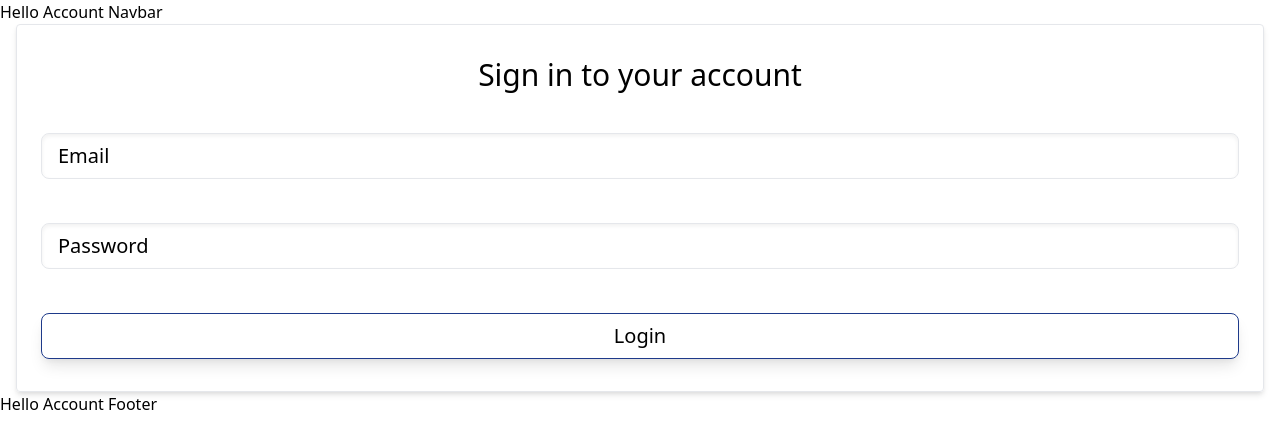
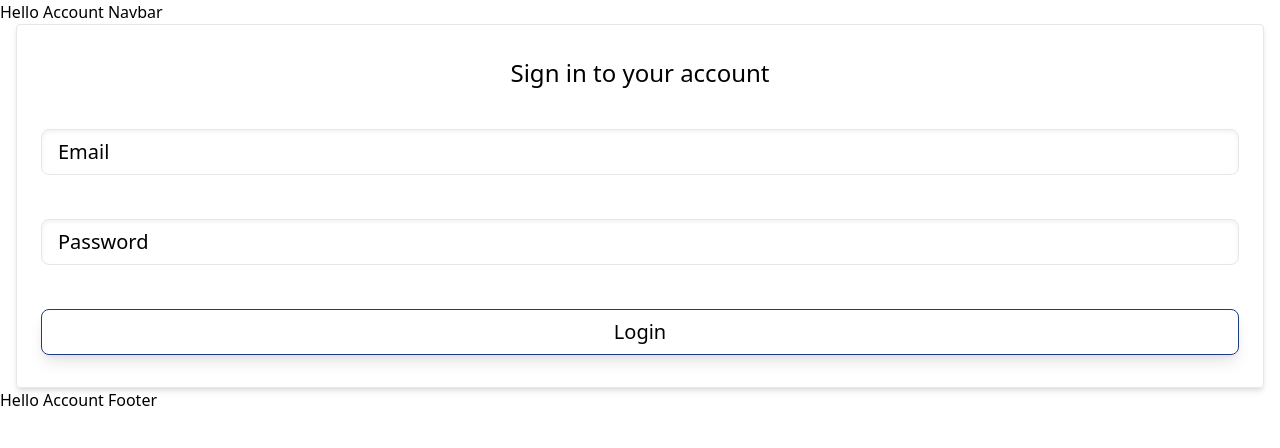
Before and after one commit to BlackCubes/foodtrucks-django-react, a React (Create React App) app in the folder frontend/: page /login in a window 1280 px wide. Shown: the top 448 px of the page. Built offline with nearby package versions, Linux system fonts and the light colour scheme.

Commit message:
Changed TailwindCSS: text-2xl to text-3xl for h3 tag

```diff
--- a/frontend/src/containers/FormContainer.js
+++ b/frontend/src/containers/FormContainer.js
@@ -61,7 +61,7 @@
   return (
     <FormWrapper>
       <FormTitle>
-        <h3 className="text-3xl text-center">{formTitle}</h3>
+        <h3 className="text-2xl text-center">{formTitle}</h3>
       </FormTitle>
 
       <Form onSubmit={handleSubmit} noValidate>
```
